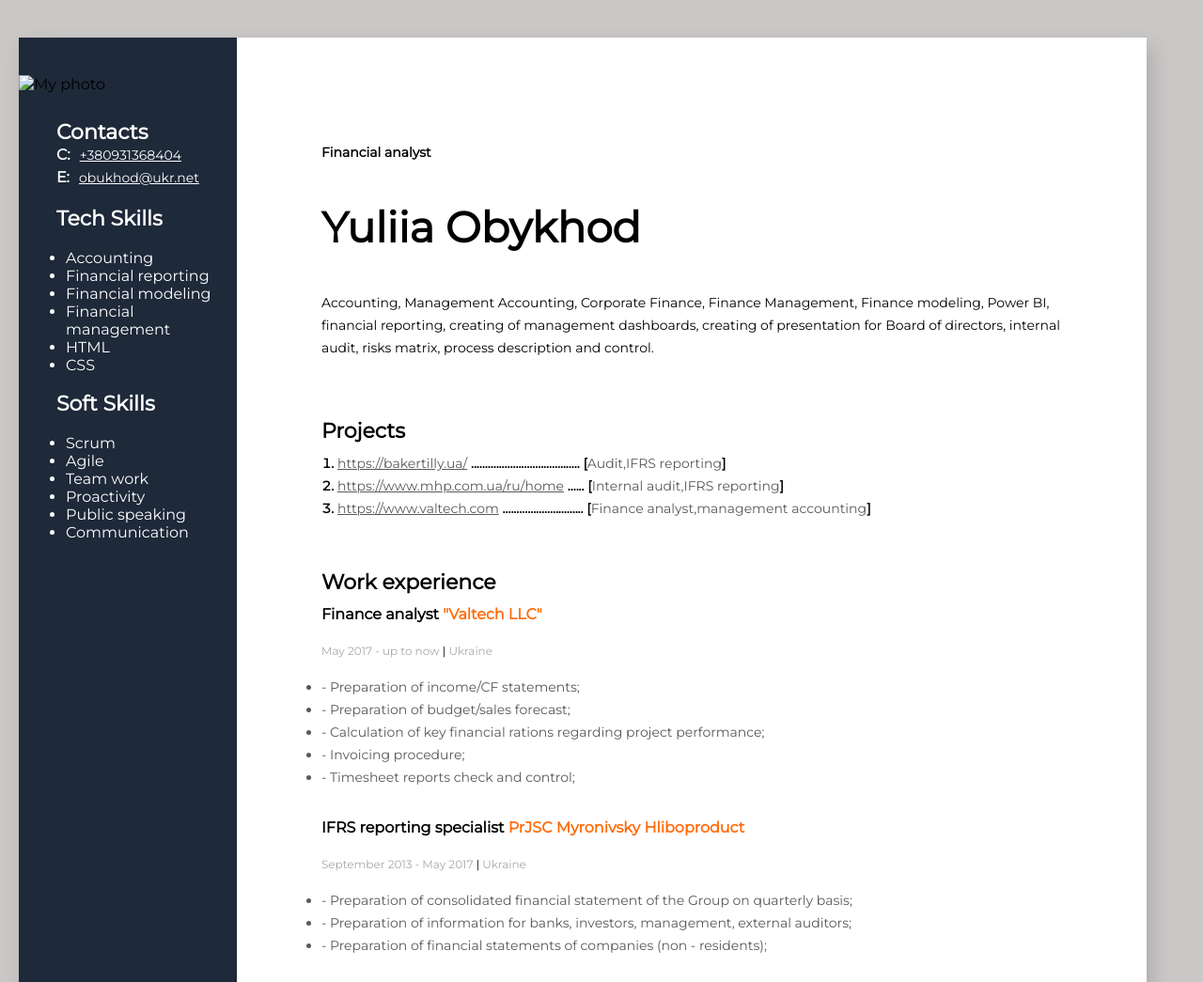
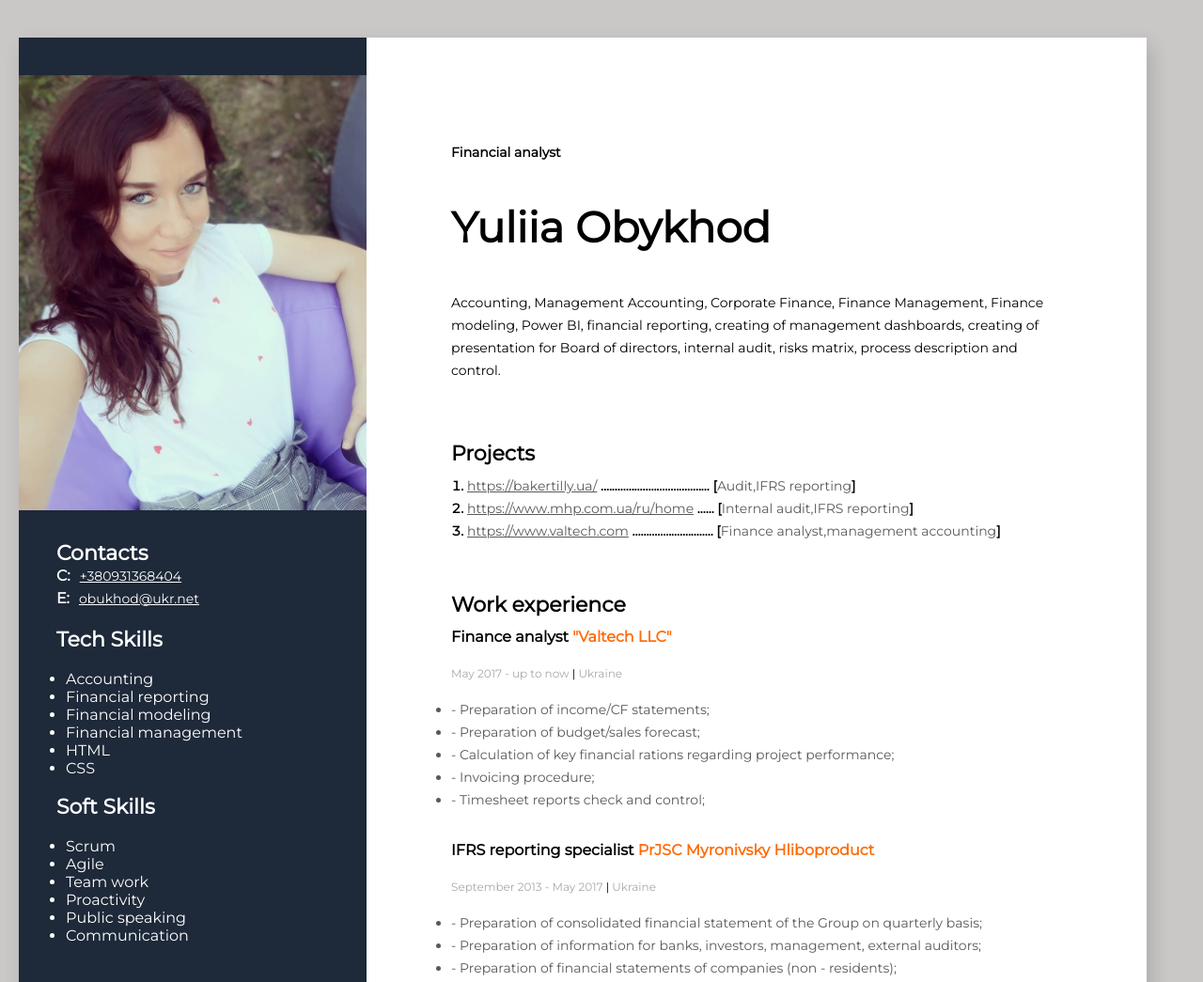
Before and after one commit to Yuliia91/first, a plain HTML site: page index.html in a window 1280 px wide. Shown: the top 1045 px of the page at 94% size. Drawn offline with Linux system fonts and the light colour scheme.

Commit message:
Update index.html

```diff
--- a/index.html
+++ b/index.html
@@ -8,7 +8,7 @@
     <!--main conteiner-->
     <div class = "wrapper">
 <aside class = "sidebar">
-<img class = "my-photo" src="./img/70496457_2351548761734802_6794945249354448896_n.jpg" alt="My photo">
+<img class = "my-photo" src="70496457_2351548761734802_6794945249354448896_n.jpg" alt="My photo">
 
 <!--Contacts-->
 <div class = "contacts">
```
